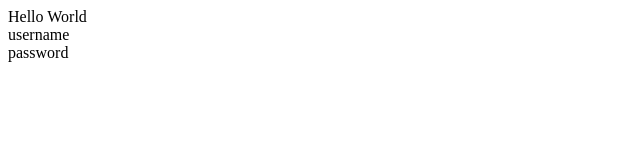
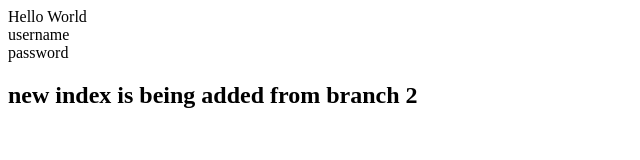
Before and after one commit to toy5429274/gitNoteTest, a plain HTML site: page index.html in a window 1280 px wide. Shown: the whole page, without its empty margins (0-640 px from the left). Drawn offline with Linux system fonts and the light colour scheme.

Commit message:
add h2 with new index

```diff
--- a/index.html
+++ b/index.html
@@ -5,3 +5,7 @@
 <div>Hello World</div>
 <div>username</div>
 <div>password</div>
+
+
+
+<h2>new index is being added from branch 2</h2>
```
